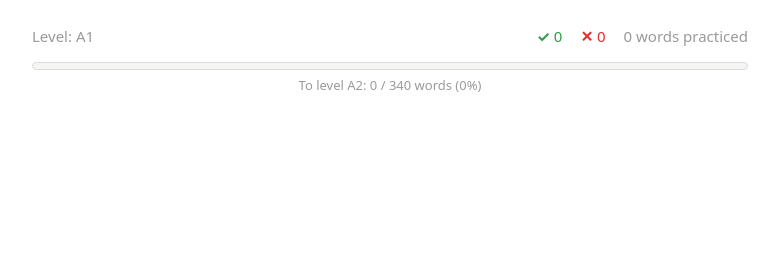
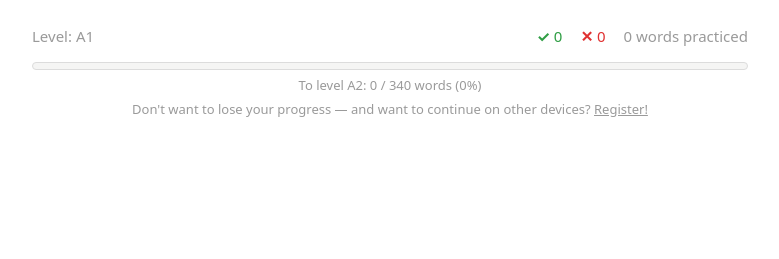
Before and after one commit to IvKovalenko/ArtikelTrainer, a website: page public/index.html in a window 1280 px wide. Shown: the top 259 px of the page, without its empty margins (250-1029 px from the left). Drawn offline with Linux system fonts and the light colour scheme.

Commit message:
feat: add registration nudge for anonymous users with localized messages

```diff
--- a/public/app.js
+++ b/public/app.js
@@ -39,6 +39,7 @@
     accountOverlay: $("account-overlay"), accountMsg: $("account-msg"),
     authOverlay: $("auth-overlay"), authTitle: $("auth-title"),
     btnSignin: $("btn-signin"), btnRegister: $("btn-register"), btnAccount: $("btn-account"),
+    registerNudge: $("register-nudge"),
     progressFill: $("progress-fill"), progressLabel: $("progress-label"),
     statsBody: $("stats-body"), statsTable: $("stats-table"),
   };
@@ -405,6 +406,7 @@
     el.btnRegister.hidden = authed;
     el.btnAccount.hidden = !authed;
     el.sync.hidden = !authed;
+    el.registerNudge.hidden = authed;   // призыв под полоской прогресса — только анониму
   }
   let authForm = null;   // форма создаётся при первом открытии модалки
   const authTitleFor = (m) => I18N.t(m === "register" ? "registerSub" : "loginSub");
@@ -437,6 +439,7 @@
   el.accountOverlay.addEventListener("click", (e) => { if (e.target === el.accountOverlay) closeAccount(); });
   el.btnSignin.addEventListener("click", () => openAuth("login"));
   el.btnRegister.addEventListener("click", () => openAuth("register"));
+  $("btn-nudge-register").addEventListener("click", () => openAuth("register"));
   $("btn-auth-close").addEventListener("click", closeAuth);
   el.authOverlay.addEventListener("click", (e) => { if (e.target === el.authOverlay) closeAuth(); });
 
--- a/public/i18n.js
+++ b/public/i18n.js
@@ -34,6 +34,8 @@
       correctExcl: "Richtig!",
       correctPlural: "Richtig: Plural — {word}",
       correctArticle: "Richtig: {article} {word}{gloss}",
+      registerNudge: "Du willst deinen Fortschritt behalten und auf anderen Geräten weitermachen?",
+      registerNudgeCta: "Registriere dich!",
       keySpace: "Leertaste",
       keyNext: "— weiter",
       // --- нижняя панель ---
@@ -137,6 +139,8 @@
       correctExcl: "Correct!",
       correctPlural: "Correct: Plural — {word}",
       correctArticle: "Correct: {article} {word}{gloss}",
+      registerNudge: "Don't want to lose your progress — and want to continue on other devices?",
+      registerNudgeCta: "Register!",
       keySpace: "Space",
       keyNext: "— next",
       statistics: "Statistics",
@@ -232,6 +236,8 @@
       correctExcl: "Верно!",
       correctPlural: "Правильно: Plural — {word}",
       correctArticle: "Правильно: {article} {word}{gloss}",
+      registerNudge: "Не хочешь потерять прогресс и хочешь продолжить на других устройствах?",
+      registerNudgeCta: "Зарегистрируйся!",
       keySpace: "Пробел",
       keyNext: "— дальше",
       statistics: "Статистика",
--- a/public/index.html
+++ b/public/index.html
@@ -29,6 +29,12 @@
   <div class="progress" id="progress" data-i18n-title="progressTitle" title="Прогресс до следующего уровня">
     <div class="progress-track"><div class="progress-fill" id="progress-fill"></div></div>
     <div class="progress-label" id="progress-label"></div>
+  </div>
+
+  <!-- призыв к регистрации — только для анонимных -->
+  <div class="register-nudge" id="register-nudge" hidden>
+    <span data-i18n="registerNudge">Не хочешь потерять прогресс и хочешь продолжить на других устройствах?</span>
+    <button id="btn-nudge-register" data-i18n="registerNudgeCta">Зарегистрируйся!</button>
   </div>
 
   <section class="card">
--- a/public/style.css
+++ b/public/style.css
@@ -85,6 +85,25 @@ body {
   color: var(--muted);
   text-align: center;
 }
+
+/* призыв к регистрации под полоской прогресса — шрифт и цвет как у подписи */
+.register-nudge {
+  margin-top: 6px;
+  font-size: 13px;
+  color: var(--muted);
+  text-align: center;
+}
+.register-nudge button {
+  background: none;
+  border: none;
+  padding: 0;
+  margin: 0;
+  font: inherit;
+  color: inherit;
+  text-decoration: underline;
+  cursor: pointer;
+}
+.register-nudge button:hover { color: var(--ink); }
 
 /* ---- card ---- */
 .card {
```
